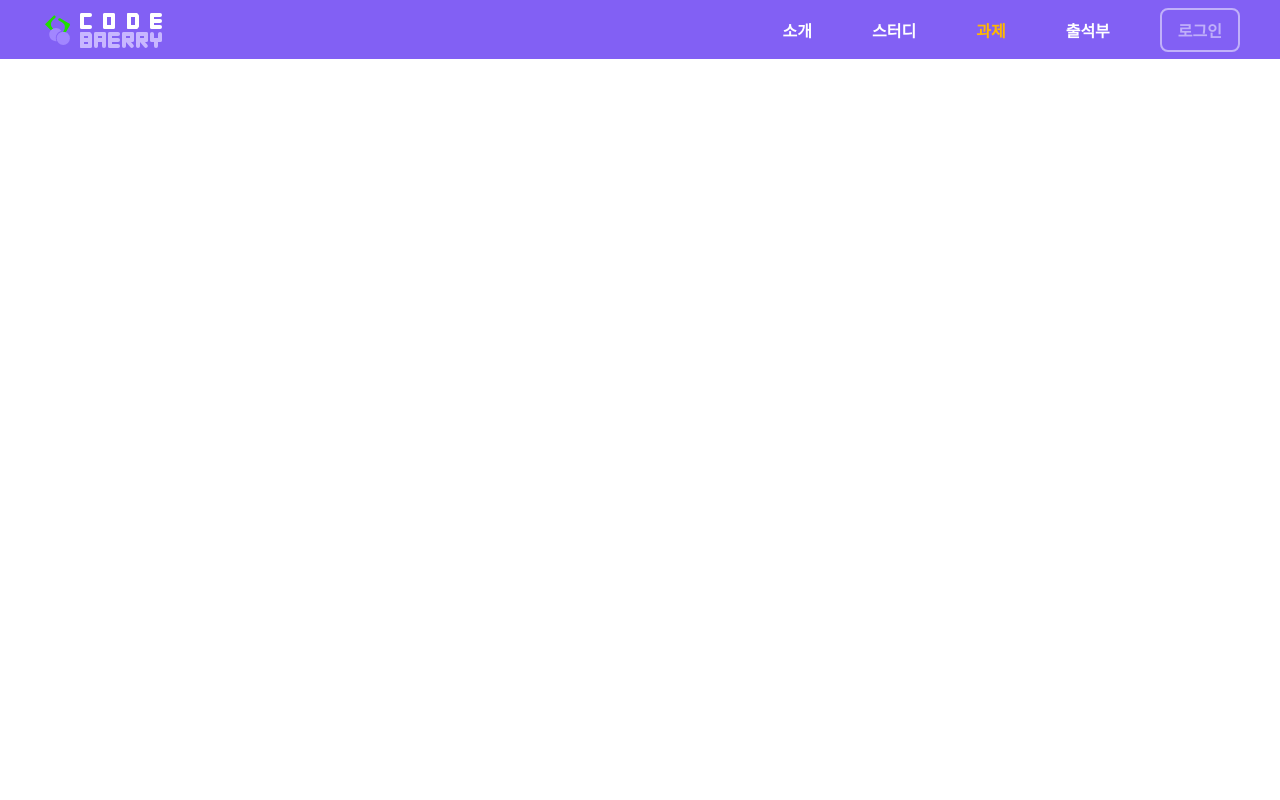
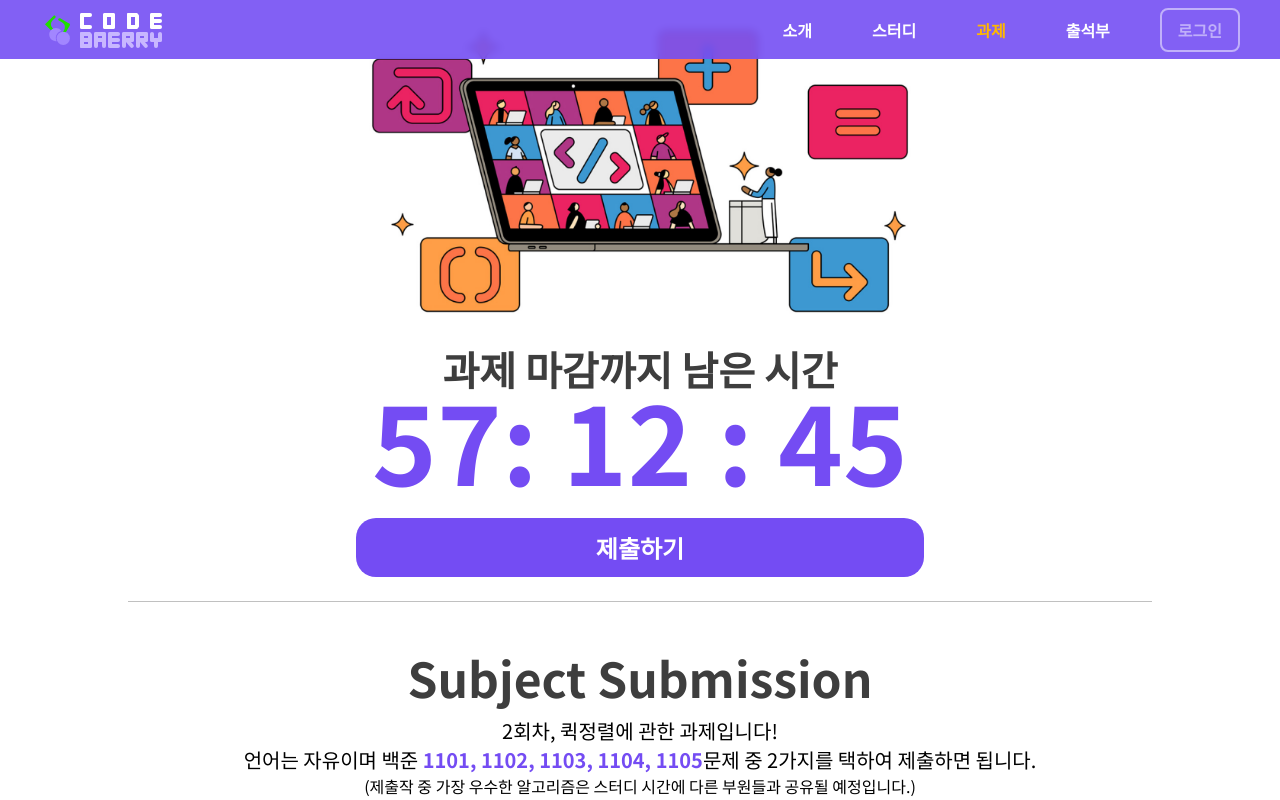
Before and after one commit to baebae02/pybo-frontend, a Vue app: page /subject in a window 1280 px wide. Built offline with nearby package versions, Linux system fonts and the light colour scheme.

Commit message:
feat: subject page

```diff
--- a/src/components/GNB.vue
+++ b/src/components/GNB.vue
@@ -2,7 +2,7 @@
     <div class="gnb">
       <img src="@/assets/logo.svg" alt="" @click="goHome">
       <nav class="nav">
-        <router-link class=text class-active="active" to="/introduce" exact>
+        <router-link class=text class-active="active" to="/intro" exact>
           소개
         </router-link>
         <router-link class=text class-active="active" to="/study" exact>
--- a/src/components/PurpleBtn.vue
+++ b/src/components/PurpleBtn.vue
@@ -1,5 +1,5 @@
 <template>
-  <div class="btn">{{ content }}</div>
+    <button  type="button" class="btn">{{ content }}</button>
 </template>
 
 <script>
--- a/src/router/index.js
+++ b/src/router/index.js
@@ -33,7 +33,7 @@ const routes = [
   {
     path: '/subject',
     name: 'Subject',
-    component: () => import(/* webpackChunkName: "subject */ '../views/Subject.vue')
+    component: () => import(/* webpackChunkName: "subject" */ '../views/Subject.vue')
   },
   {
     path: '/attendance',
@@ -45,6 +45,11 @@ const routes = [
     name: 'Intro',
     component: () => import(/* webpackChunkName: "intro" */ '../views/Intro.vue')
   },
+  {
+    path: '/subject/submit',
+    name: 'SubjectSubmit',
+    component: () => import(/* webpackChunkName: "subjectsubmit" */ '../views/SubjectSubmit.vue')
+  },
 ]
 
 const router = new VueRouter({
--- a/src/views/Subject.vue
+++ b/src/views/Subject.vue
@@ -1,18 +1,111 @@
 <template>
-  <div id="template">
-  </div>
+<div id="template">
+    <meta name="viewport" content="width=device-width, initial-scale=1"/>
+    <div class="page">
+        <img src="@/assets/subject.png" alt="" width="600px"/>
+        <div class="last-text">
+            과제 마감까지 남은 시간
+        </div>
+        <TextOption class="last-time" Purple="true" content="57: 12 : 45" style="font-size: 110px;"/>
+        <PurpleBtn class="submit-btn" content="제출하기" @click.native="goSubmit"></PurpleBtn>
+        <div class="split-bar"></div>
+        <TextOption Bolder="true" content="Subject Submission" style="margin: 4px 0"/>
+        <div class="explain-text">
+            2회차, 퀵정렬에 관한 과제입니다!<br/>
+            언어는 자유이며 백준 <span style="color: #744CF3; font-weight: bold;">1101, 1102, 1103, 1104, 1105</span>문제 중 2가지를 택하여 제출하면 됩니다.
+        </div>
+        <div class="explain-add">
+            (제출작 중 가장 우수한 알고리즘은 스터디 시간에 다른 부원들과 공유될 예정입니다.)
+        </div>
+    </div>
+</div>
 </template>
 
 <script>
+import TextOption from '@/components/TextOption'
+import PurpleBtn from '@/components/PurpleBtn'
+import router from "@/router";
+
 export default {
   name: 'Subject',
+  components : {
+      TextOption,
+      PurpleBtn
+  },
   data() {
     return {};
   },
-  methods: {}
+  methods: {
+      goSubmit() {
+          router.push({ name: 'SubjectSubmit' })
+      }
+  }
 }
 </script>
 
-<style>
+<style lang="scss" scoped>
+#template {
+    display: flex;
+    justify-content: center;
+    align-items: center;
+    flex-direction: column;
+    width: 100%;
+    height: 100%;
 
+    .page {
+        width: 100%;
+        min-height: 100vh;
+        display: flex;
+        flex-direction: column;
+        justify-content: center;
+        align-items: center;
+        text-align: center;
+
+        .last-text {
+            font-size: 40px;
+            color: #3E3E3E;
+            font-weight: bold;
+        }
+
+        .last-time {
+            margin-top: -40px;
+        }
+
+        .submit-btn {
+            padding: 12px 240px;
+            width:auto;
+            font-size: 24px;
+        }
+
+        .split-bar {
+            width: 80%;
+            height: 1px;
+            background-color: #C0C0C0;
+            margin: 24px 0 36px 0;
+        }
+
+        .explain-text {
+            font-weight: 400;
+            font-size: 20px;
+        }
+
+        .explain-add {
+            font-weight: 400;
+            font-size: 16px;
+        }
+    }
+}
+
+@media (max-width: 800px) {
+    .page {
+        .last-time {
+            font-size: 80px !important;
+        }
+
+        .submit-btn {
+            padding: 6px 50px !important;
+            font-size: 20px !important;
+        }
+    }
+}
 </style>
--- /dev/null
+++ b/src/views/SubjectSubmit.vue
@@ -0,0 +1,100 @@
+<template>
+  <div id="template">
+    <div class="task">
+        <TextOption Bold="true" content="Task 1"></TextOption>
+        <div class="select-box">
+            <select v-model="selected">
+              <option disabled value="">언어</option>
+              <option>C</option>
+              <option>C++</option>
+              <option>JAVA</option>
+              <option>Python</option>
+            </select>
+            <span class="arrow">
+                <img src="@/assets/icon/select-tri.svg"/>
+            </span>
+        </div>
+    </div>
+  </div>
+</template>
+
+<script>
+import TextOption from '@/components/TextOption'
+export default {
+  name: 'SubjectSubmit',
+  components : {
+      TextOption
+  },
+  data() {
+    return {
+        selected: ''
+    };
+  },
+  methods: {
+  }
+}
+</script>
+
+<style lang="scss" scoped>
+    #template {
+        display: flex;
+        justify-content: center;
+        align-items: center;
+        flex-direction: column;
+        width: 100%;
+        min-height: 100%;
+        margin-top: 60px;
+
+        .task {
+
+            .select-box {
+                position: relative;
+                border: 1px solid #808080;
+                border-radius: 4px;
+                padding: 12px 24px;
+                width: 242px;
+                display: flex;
+                justify-content: space-between;
+
+                select option:checked {
+                    background: rgba(116, 76, 243, 0.1);
+                }
+                select {
+                    background: transparent;
+                    width: 100%;
+                    outline: 0 none;
+                    border: 0 none;
+                    position: relative;
+                    z-index: 3;
+                    font-size: 21px;
+                    color: #808080;
+                    font-weight: 400;
+
+                    &:focus + .arrow img {
+                        transform: rotate(180deg);
+                    }
+
+                    option {
+                        background: #FFFFFF;
+                    }
+                }
+                .arrow {
+                    position: absolute;
+                    top: 50%;
+                    right: 10%;
+                    transform: translate(0%, -50%);
+                    z-index: 1;
+                    height: inherit;
+                    display: flex;
+                    justify-content: center;
+                    align-items: center;
+                    img {
+                        width: 100%;
+                        align-self: center;
+                        transition: .5s;// 부드럽게 회전
+                    }
+                }
+            }
+        }
+    }
+</style>
```
Also changed, not shown: src/assets/icon/select-tri.svg (added), src/assets/subject.png (added).
